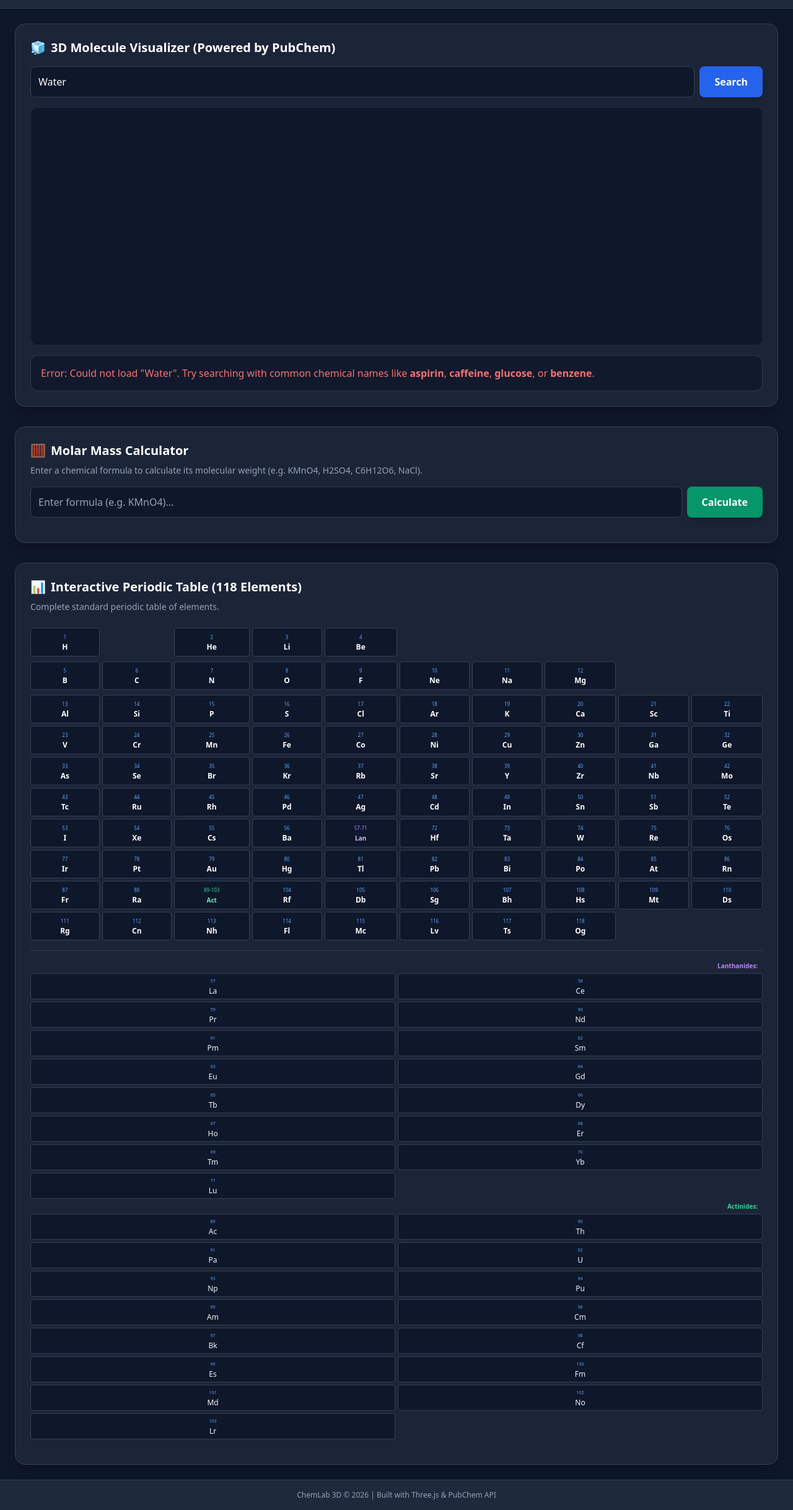
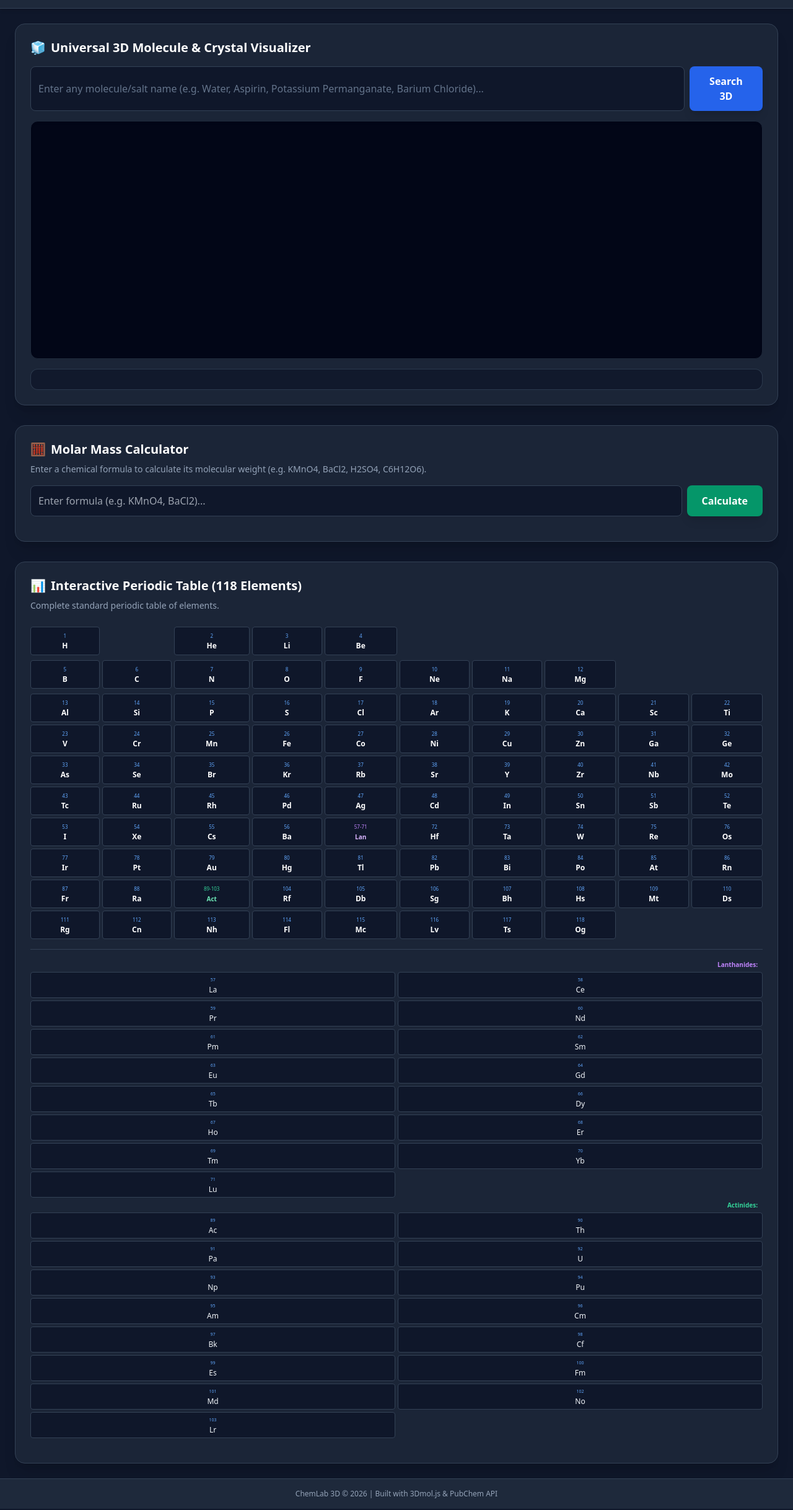
Before and after one commit to girisun456-ai/CHEMLAB-3D, a plain HTML site: page index.html in a window 1280 px wide. Shown: the part 51-2487 px from the top of the page at 62% size. Drawn offline with nearby package versions, Linux system fonts and the light colour scheme; no server answers; a script that the page names is missing.

Commit message:
Update index.html

```diff
--- a/index.html
+++ b/index.html
@@ -4,10 +4,8 @@
     <meta charset="UTF-8">
     <meta name="viewport" content="width=device-width, initial-scale=1.0">
     <title>ChemLab 3D - Virtual Chemistry Lab</title>
-    <!-- Tailwind CSS -->
     <script src="https://cdn.tailwindcss.com"></script>
-    <!-- Three.js Library -->
-    <script src="https://cdnjs.cloudflare.com/ajax/libs/three.js/r128/three.min.js"></script>
+    <script src="https://cdnjs.cloudflare.com/ajax/libs/3Dmol/2.1.0/3Dmol-min.js"></script>
     <style>
         .element-card {
             transition: all 0.2s ease;
@@ -21,7 +19,6 @@
 </head>
 <body class="bg-slate-900 text-slate-100 min-h-screen flex flex-col font-sans">
 
-    <!-- Header -->
     <header class="bg-slate-800 border-b border-slate-700 py-4 px-6 shadow-md sticky top-0 z-50">
         <div class="max-w-7xl mx-auto flex items-center justify-between">
             <h1 class="text-2xl font-extrabold text-blue-400 tracking-wide">ChemLab 3D</h1>
@@ -33,50 +30,44 @@
         </div>
     </header>
 
-    <!-- Main Content -->
     <main class="flex-grow max-w-7xl w-full mx-auto p-6 space-y-8">
 
-        <!-- 3D Molecule Visualizer Section -->
         <section id="visualizer" class="bg-slate-800/80 p-6 rounded-2xl border border-slate-700 shadow-xl">
             <h2 class="text-xl font-bold text-white mb-4 flex items-center gap-2">
-                <span>🧊</span> 3D Molecule Visualizer (Powered by PubChem)
+                <span>🧊</span> Universal 3D Molecule & Crystal Visualizer
             </h2>
 
-            <!-- Search Box Controls -->
             <div class="mb-4 flex gap-2">
                 <input
                     type="text"
                     id="molecule-search-input"
-                    placeholder="Enter molecule name (e.g. Aspirin, Glucose, Caffeine, Water)..."
+                    placeholder="Enter any molecule/salt name (e.g. Water, Aspirin, Potassium Permanganate, Barium Chloride)..."
                     class="w-full p-3 rounded-lg bg-slate-900 text-white border border-slate-700 focus:outline-none focus:border-blue-500 placeholder-slate-500"
                 />
                 <button
-                    onclick="searchMolecule()"
+                    onclick="searchUniversalMolecule()"
                     class="bg-blue-600 hover:bg-blue-700 text-white font-bold px-6 py-3 rounded-lg transition shadow-lg hover:shadow-blue-500/20"
                 >
-                    Search
+                    Search 3D
                 </button>
             </div>
 
-            <!-- 3D Canvas Container -->
             <div id="molecule-canvas-container" class="w-full h-96 rounded-xl bg-slate-950 overflow-hidden relative shadow-inner border border-slate-800"></div>
 
-            <!-- Molecule Info Box -->
             <div id="molecule-info" class="mt-4 p-4 bg-slate-900/80 rounded-xl border border-slate-700/80"></div>
         </section>
 
-        <!-- Molar Mass Calculator Section -->
         <section id="calculator" class="bg-slate-800/80 p-6 rounded-2xl border border-slate-700 shadow-xl">
             <h2 class="text-xl font-bold text-white mb-2 flex items-center gap-2">
                 <span>🧮</span> Molar Mass Calculator
             </h2>
-            <p class="text-sm text-slate-400 mb-4">Enter a chemical formula to calculate its molecular weight (e.g. KMnO4, H2SO4, C6H12O6, NaCl).</p>
+            <p class="text-sm text-slate-400 mb-4">Enter a chemical formula to calculate its molecular weight (e.g. KMnO4, BaCl2, H2SO4, C6H12O6).</p>
 
             <div class="flex gap-2 mb-4">
                 <input
                     type="text"
                     id="formula-input"
-                    placeholder="Enter formula (e.g. KMnO4)..."
+                    placeholder="Enter formula (e.g. KMnO4, BaCl2)..."
                     class="w-full p-3 rounded-lg bg-slate-900 text-white border border-slate-700 focus:outline-none focus:border-blue-500"
                 />
                 <button
@@ -90,7 +81,6 @@
             <div id="calc-result" class="p-4 bg-slate-900/80 rounded-xl border border-slate-700/80 hidden"></div>
         </section>
 
-        <!-- Interactive Periodic Table Section (All 118 Elements) -->
         <section id="periodic-table" class="bg-slate-800/80 p-6 rounded-2xl border border-slate-700 shadow-xl">
             <h2 class="text-xl font-bold text-white mb-2 flex items-center gap-2">
                 <span>📊</span> Interactive Periodic Table (118 Elements)
@@ -99,13 +89,10 @@
 
             <div class="overflow-x-auto pb-4">
                 <div class="grid grid-cols-18 gap-1 min-w-[900px] text-center text-xs">
-
-                    <!-- Period 1 -->
                     <div class="bg-slate-900 p-1.5 rounded border border-slate-700 element-card"><span class="text-[8px] text-blue-400 block">1</span><b class="text-xs text-white">H</b></div>
                     <div class="col-span-16"></div>
                     <div class="bg-slate-900 p-1.5 rounded border border-slate-700 element-card"><span class="text-[8px] text-blue-400 block">2</span><b class="text-xs text-white">He</b></div>
 
-                    <!-- Period 2 -->
                     <div class="bg-slate-900 p-1.5 rounded border border-slate-700 element-card"><span class="text-[8px] text-blue-400 block">3</span><b class="text-xs text-white">Li</b></div>
                     <div class="bg-slate-900 p-1.5 rounded border border-slate-700 element-card"><span class="text-[8px] text-blue-400 block">4</span><b class="text-xs text-white">Be</b></div>
                     <div class="col-span-10"></div>
@@ -116,7 +103,6 @@
                     <div class="bg-slate-900 p-1.5 rounded border border-slate-700 element-card"><span class="text-[8px] text-blue-400 block">9</span><b class="text-xs text-white">F</b></div>
                     <div class="bg-slate-900 p-1.5 rounded border border-slate-700 element-card"><span class="text-[8px] text-blue-400 block">10</span><b class="text-xs text-white">Ne</b></div>
 
-                    <!-- Period 3 -->
                     <div class="bg-slate-900 p-1.5 rounded border border-slate-700 element-card"><span class="text-[8px] text-blue-400 block">11</span><b class="text-xs text-white">Na</b></div>
                     <div class="bg-slate-900 p-1.5 rounded border border-slate-700 element-card"><span class="text-[8px] text-blue-400 block">12</span><b class="text-xs text-white">Mg</b></div>
                     <div class="col-span-10"></div>
@@ -127,7 +113,6 @@
                     <div class="bg-slate-900 p-1.5 rounded border border-slate-700 element-card"><span class="text-[8px] text-blue-400 block">17</span><b class="text-xs text-white">Cl</b></div>
                     <div class="bg-slate-900 p-1.5 rounded border border-slate-700 element-card"><span class="text-[8px] text-blue-400 block">18</span><b class="text-xs text-white">Ar</b></div>
 
-                    <!-- Period 4 -->
                     <div class="bg-slate-900 p-1.5 rounded border border-slate-700 element-card"><span class="text-[8px] text-blue-400 block">19</span><b class="text-xs text-white">K</b></div>
                     <div class="bg-slate-900 p-1.5 rounded border border-slate-700 element-card"><span class="text-[8px] text-blue-400 block">20</span><b class="text-xs text-white">Ca</b></div>
                     <div class="bg-slate-900 p-1.5 rounded border border-slate-700 element-card"><span class="text-[8px] text-blue-400 block">21</span><b class="text-xs text-white">Sc</b></div>
@@ -147,7 +132,6 @@
                     <div class="bg-slate-900 p-1.5 rounded border border-slate-700 element-card"><span class="text-[8px] text-blue-400 block">35</span><b class="text-xs text-white">Br</b></div>
                     <div class="bg-slate-900 p-1.5 rounded border border-slate-700 element-card"><span class="text-[8px] text-blue-400 block">36</span><b class="text-xs text-white">Kr</b></div>
 
-                    <!-- Period 5 -->
                     <div class="bg-slate-900 p-1.5 rounded border border-slate-700 element-card"><span class="text-[8px] text-blue-400 block">37</span><b class="text-xs text-white">Rb</b></div>
                     <div class="bg-slate-900 p-1.5 rounded border border-slate-700 element-card"><span class="text-[8px] text-blue-400 block">38</span><b class="text-xs text-white">Sr</b></div>
                     <div class="bg-slate-900 p-1.5 rounded border border-slate-700 element-card"><span class="text-[8px] text-blue-400 block">39</span><b class="text-xs text-white">Y</b></div>
@@ -167,7 +151,6 @@
                     <div class="bg-slate-900 p-1.5 rounded border border-slate-700 element-card"><span class="text-[8px] text-blue-400 block">53</span><b class="text-xs text-white">I</b></div>
                     <div class="bg-slate-900 p-1.5 rounded border border-slate-700 element-card"><span class="text-[8px] text-blue-400 block">54</span><b class="text-xs text-white">Xe</b></div>
 
-                    <!-- Period 6 -->
                     <div class="bg-slate-900 p-1.5 rounded border border-slate-700 element-card"><span class="text-[8px] text-blue-400 block">55</span><b class="text-xs text-white">Cs</b></div>
                     <div class="bg-slate-900 p-1.5 rounded border border-slate-700 element-card"><span class="text-[8px] text-blue-400 block">56</span><b class="text-xs text-white">Ba</b></div>
                     <div class="bg-slate-900 p-1.5 rounded border border-slate-700 element-card"><span class="text-[8px] text-purple-400 block">57-71</span><b class="text-[10px] text-purple-300">Lan</b></div>
@@ -187,7 +170,6 @@
                     <div class="bg-slate-900 p-1.5 rounded border border-slate-700 element-card"><span class="text-[8px] text-blue-400 block">85</span><b class="text-xs text-white">At</b></div>
                     <div class="bg-slate-900 p-1.5 rounded border border-slate-700 element-card"><span class="text-[8px] text-blue-400 block">86</span><b class="text-xs text-white">Rn</b></div>
 
-                    <!-- Period 7 -->
                     <div class="bg-slate-900 p-1.5 rounded border border-slate-700 element-card"><span class="text-[8px] text-blue-400 block">87</span><b class="text-xs text-white">Fr</b></div>
                     <div class="bg-slate-900 p-1.5 rounded border border-slate-700 element-card"><span class="text-[8px] text-blue-400 block">88</span><b class="text-xs text-white">Ra</b></div>
                     <div class="bg-slate-900 p-1.5 rounded border border-slate-700 element-card"><span class="text-[8px] text-emerald-400 block">89-103</span><b class="text-[10px] text-emerald-300">Act</b></div>
@@ -206,10 +188,8 @@
                     <div class="bg-slate-900 p-1.5 rounded border border-slate-700 element-card"><span class="text-[8px] text-blue-400 block">116</span><b class="text-xs text-white">Lv</b></div>
                     <div class="bg-slate-900 p-1.5 rounded border border-slate-700 element-card"><span class="text-[8px] text-blue-400 block">117</span><b class="text-xs text-white">Ts</b></div>
                     <div class="bg-slate-900 p-1.5 rounded border border-slate-700 element-card"><span class="text-[8px] text-blue-400 block">118</span><b class="text-xs text-white">Og</b></div>
-
                 </div>
 
-                <!-- Lanthanides & Actinides rows -->
                 <div class="mt-4 pt-4 border-t border-slate-700 grid grid-cols-15 gap-1 min-w-[700px] text-center text-xs">
                     <div class="col-span-2 text-right pr-2 text-purple-400 font-bold text-[10px] self-center">Lanthanides:</div>
                     <div class="bg-slate-900 p-1 rounded border border-slate-700"><span class="text-[7px] text-blue-400 block">57</span>La</div>
@@ -247,18 +227,15 @@
                     <div class="bg-slate-900 p-1 rounded border border-slate-700"><span class="text-[7px] text-blue-400 block">102</span>No</div>
                     <div class="bg-slate-900 p-1 rounded border border-slate-700"><span class="text-[7px] text-blue-400 block">103</span>Lr</div>
                 </div>
-
             </div>
         </section>
 
     </main>
 
-    <!-- Footer -->
     <footer class="bg-slate-800 border-t border-slate-700 py-4 text-center text-xs text-slate-400">
-        <p>ChemLab 3D &copy; 2026 | Built with Three.js & PubChem API</p>
+        <p>ChemLab 3D &copy; 2026 | Built with 3Dmol.js & PubChem API</p>
     </footer>
 
-    <!-- Link to external script.js -->
     <script src="script.js"></script>
 </body>
 </html>
```
